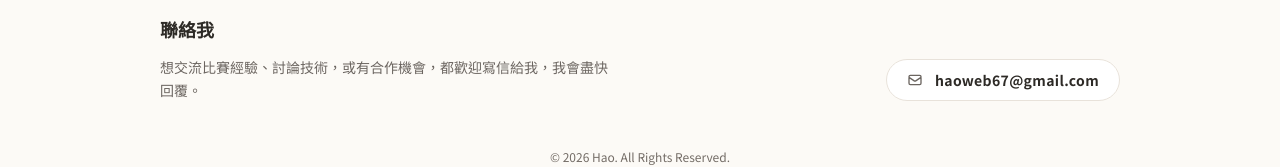
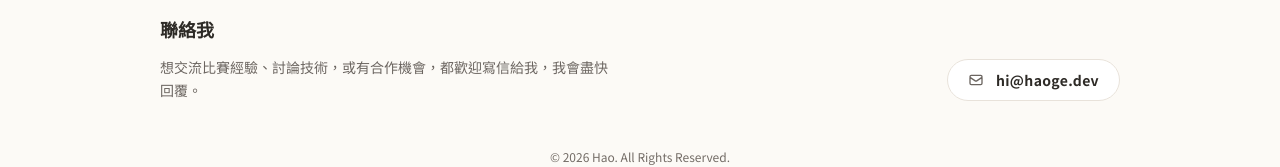
Before and after one commit to Hao-Dev-Project/HaoWeb, a Next.js app: page / in a window 1280 px wide. Shown: the part 2855-3022 px from the top of the page. Built offline with nearby package versions, Linux system fonts and the light colour scheme; a web font is replaced by a local one.

Commit message:
Use hi@haoge.dev as contact email

```diff
--- a/components/Footer.tsx
+++ b/components/Footer.tsx
@@ -12,13 +12,13 @@ export default function Footer() {
           </p>
         </div>
         <a
-          href="mailto:haoweb67@gmail.com"
+          href="mailto:hi@haoge.dev"
           className="group inline-flex items-center gap-3 px-5 py-2.5 bg-white border border-cream-300 rounded-full text-warm-text hover:bg-terracotta-text hover:text-white hover:border-terracotta-text hover:shadow-md transition-all duration-300 select-none"
         >
           <svg className="w-4 h-4 text-warm-sub group-hover:text-white transition-colors" fill="none" stroke="currentColor" viewBox="0 0 24 24" aria-hidden="true">
             <path strokeLinecap="round" strokeLinejoin="round" strokeWidth="2" d="M3 8l7.89 5.26a2 2 0 002.22 0L21 8M5 19h14a2 2 0 002-2V7a2 2 0 00-2-2H5a2 2 0 00-2 2v10a2 2 0 002 2z" />
           </svg>
-          <span className="text-sm font-semibold tracking-wide">haoweb67@gmail.com</span>
+          <span className="text-sm font-semibold tracking-wide">hi@haoge.dev</span>
         </a>
       </div>
       <div className="text-center pb-8 text-warm-muted text-xs">© 2026 Hao. All Rights Reserved.</div>
```
Also changed, not shown: 1 other file (tests, documents, lock files or other folders).
